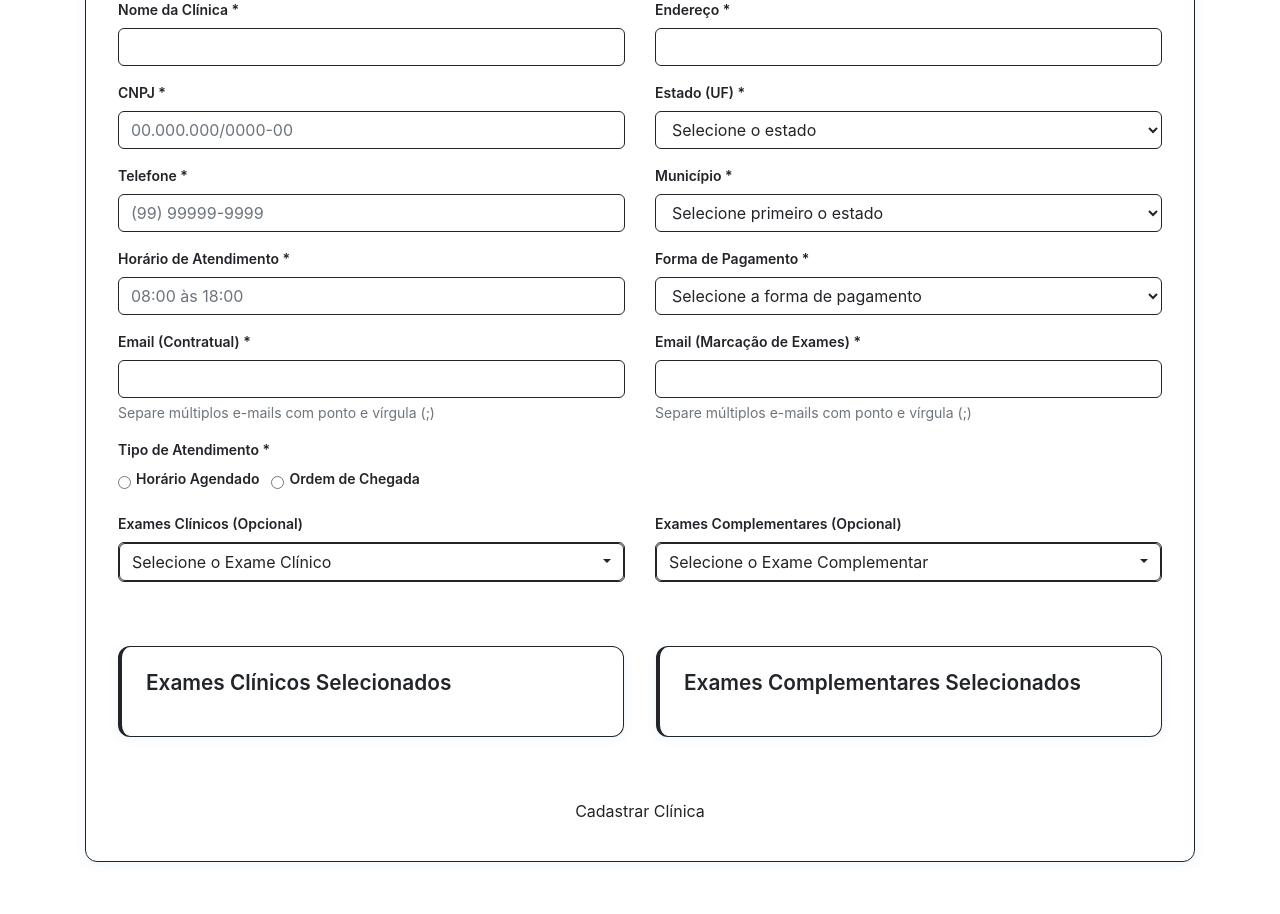
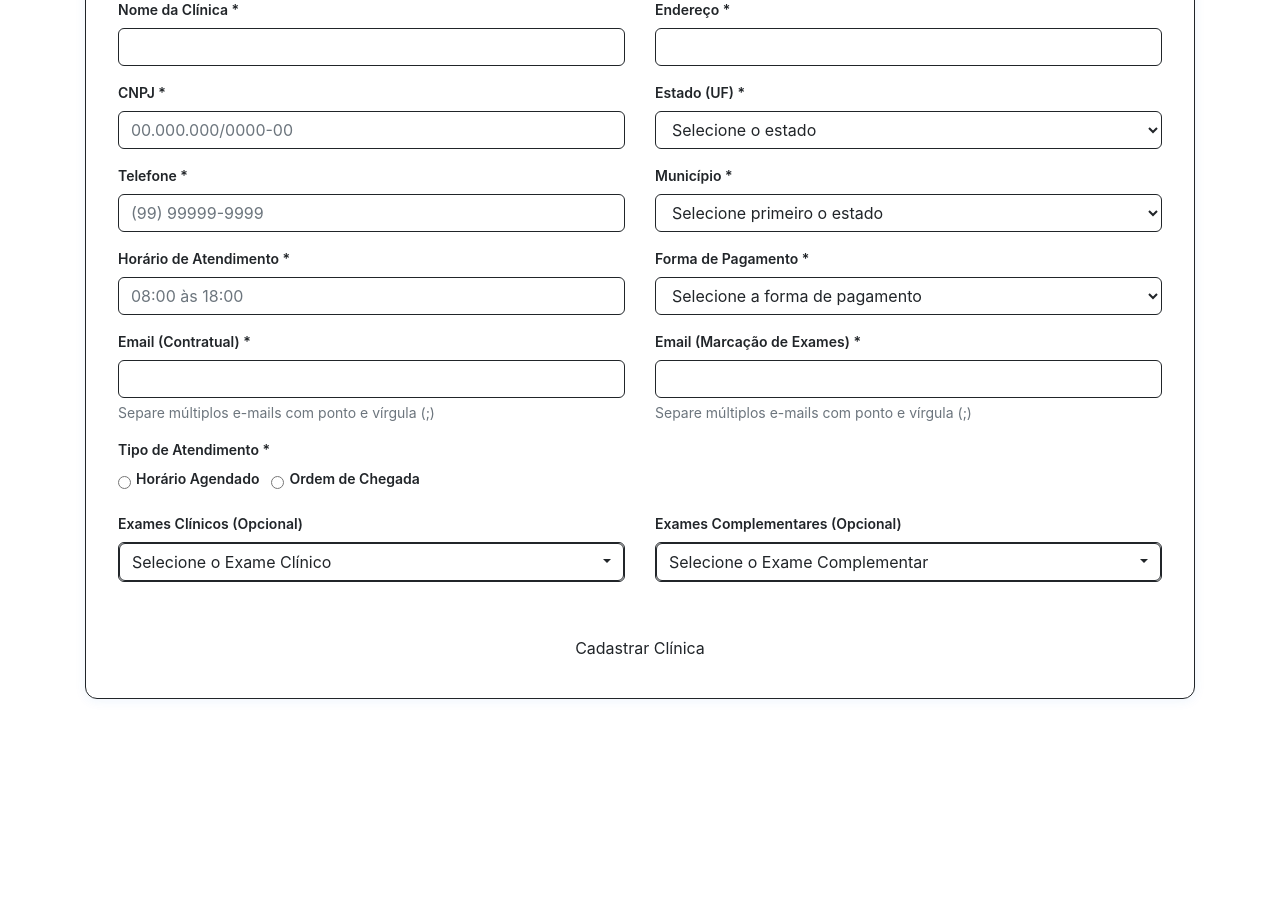
Before and after one commit to letsbz/GestaodeClinicas, a PHP site: page /clinica_cadastrar.php in a window 1280 px wide. Shown: the part 312-1226 px from the top of the page. After the commit the page ends 1011 px from the top, so only its background shows below. Run offline with PHP 8.4, Linux system fonts and the light colour scheme; a user stored in the database is signed in; data comes from the database, SQL or seed files in the repository; data that the repository does not hold is empty; a stand-in replaces the project's code that opens the database connection; some libraries are stand-ins or nearby versions.

Commit message:
Update clinica_cadastrar.php

```diff
--- a/clinica_cadastrar.php
+++ b/clinica_cadastrar.php
@@ -234,16 +234,6 @@ function mascaraTelefone(campo) {
                         </div>
                     </div>
                 </div>
-                <div class="exames-duas-colunas mt-4">
-                    <div class="exames-section">
-                        <h3>Exames Clínicos Selecionados</h3>
-                        <div id="valores-exames-clinicos"></div>
-                    </div>
-                    <div class="exames-section">
-                        <h3>Exames Complementares Selecionados</h3>
-                        <div id="valores-exames-complementares"></div>
-                    </div>
-                </div>
                 <div class="actions">
                     <button type="submit" class="btn btn-primary">Cadastrar Clínica</button>
                 </div>
```
